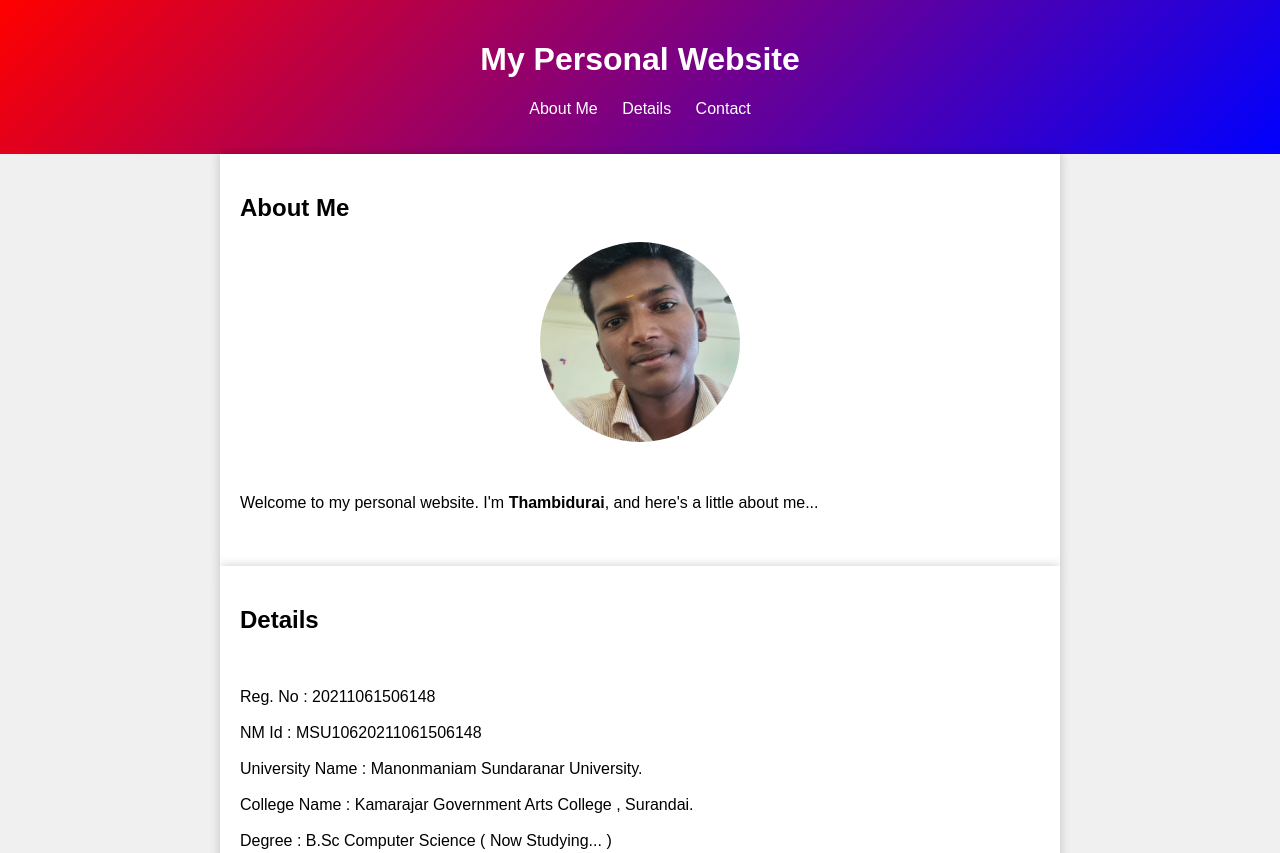
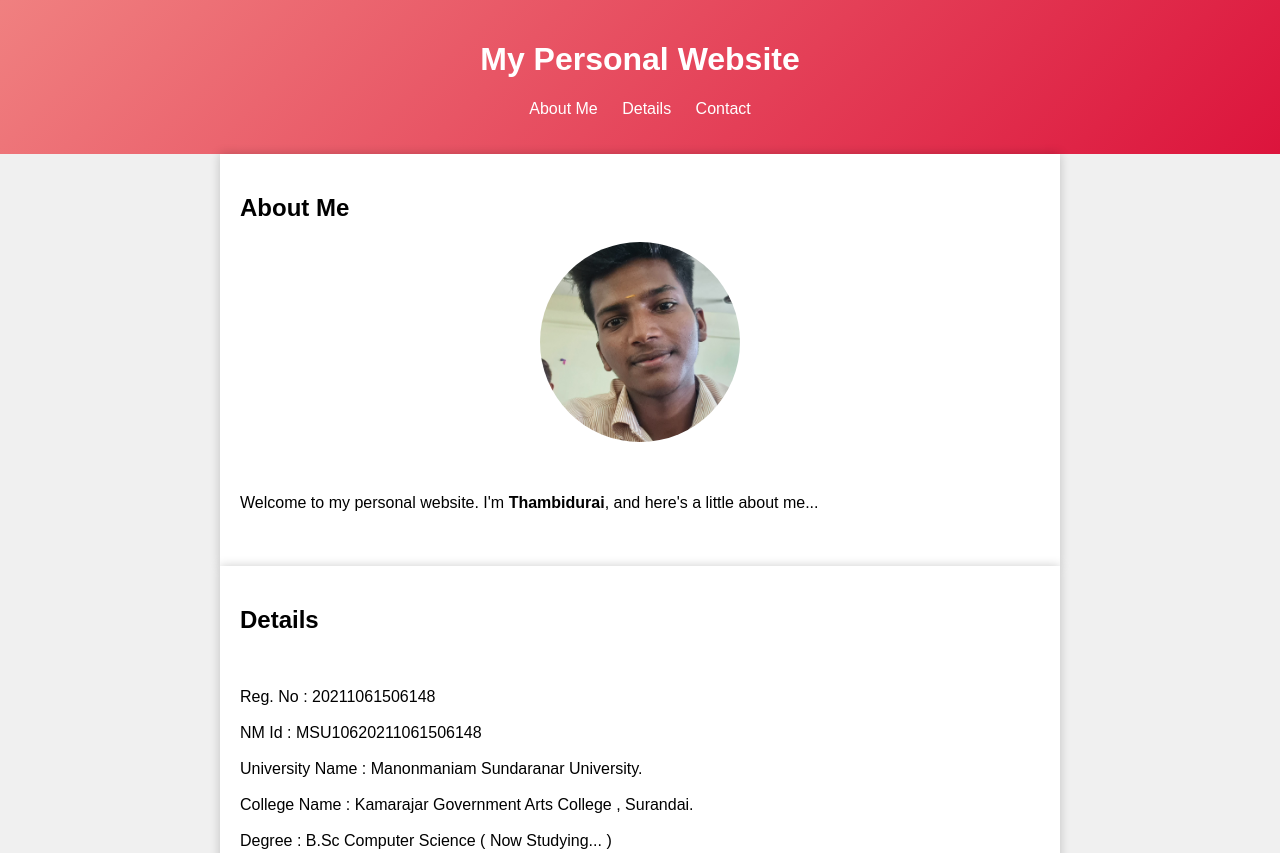
Before and after one commit to bluelovertd/Portfolio, a plain HTML site: page index.html in a window 1280 px wide. Shown: the top 853 px of the page. Drawn offline with Linux system fonts and the light colour scheme.

Commit message:
styles2.css

```diff
--- a/styles2.css
+++ b/styles2.css
@@ -5,7 +5,7 @@ body {
       padding: 0;
     }
     header {
-      background: linear-gradient(135deg, red,blue);
+      background: linear-gradient(135deg, #F08080,#DC143C);
       color: #fff;
       padding: 20px;
       text-align: center;
```
